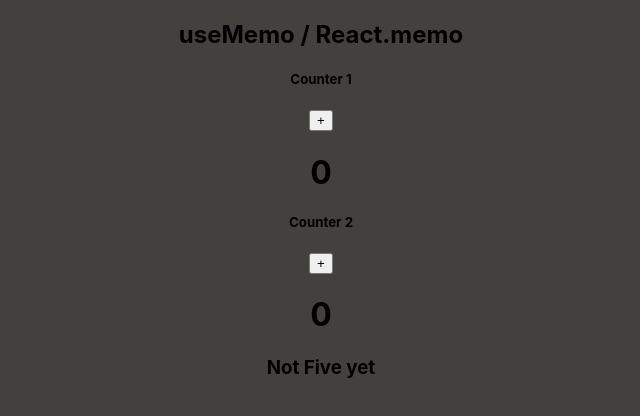
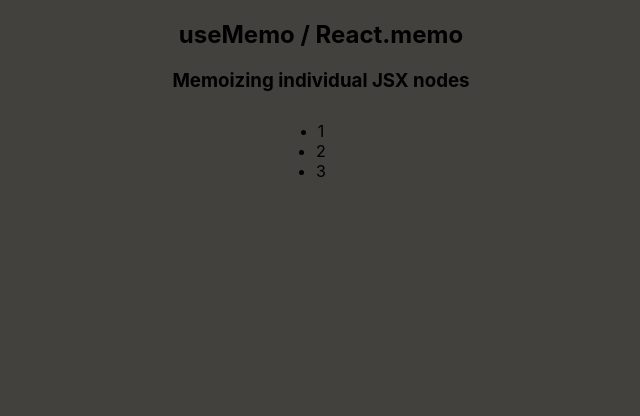
Before and after one commit to AndriiNyzhnyk1994/material-app, a React (Create React App) app: page / in a window 1280 px wide. Shown: the top 416 px of the page, without its empty margins (319-959 px from the left). Built offline with nearby package versions, Linux system fonts and the light colour scheme; the HTML template or start-up script is replaced by a standard one.

Commit message:
useMemo testing done (part 2 done)

```diff
--- a/src/Lesson-3/Lesson3.jsx
+++ b/src/Lesson-3/Lesson3.jsx
@@ -1,12 +1,14 @@
 import React from 'react'
-import { Example1 } from './myExample/exapmle1/Example1'
+import { Example1 } from './myExample/Example1'
+import { UseMemoDocs1 } from './useMemoDocs/UseMemoDocs1'
 
 export function Lesson3() {
 
     return (
         <>
            <h2>useMemo / React.memo</h2>
-            <Example1/>
+            {/* <Example1/> */}
+            <UseMemoDocs1/>
         </>
     )
 }
--- /dev/null
+++ b/src/Lesson-3/useMemoDocs/UseMemoDocs1.jsx
@@ -0,0 +1,26 @@
+import { useMemo } from "react";
+
+
+export function UseMemoDocs1() {
+
+    const children = useMemo(() => <MyList />, [])
+    // this is how we are using useMemo for JSX
+
+    return(
+        <>
+            <h3>Memoizing individual JSX nodes</h3>
+            {children}
+        </>
+    )
+}
+
+
+const MyList = () => {
+    return(
+        <ul>
+            <li>1</li>
+            <li>2</li>
+            <li>3</li>
+        </ul>
+    )
+}
```
Also changed, not shown: src/Lesson-3/myExample/Count.jsx (renamed from src/Lesson-3/myExample/exapmle1/Count.jsx), src/Lesson-3/myExample/Example1.jsx (renamed from src/Lesson-3/myExample/exapmle1/Example1.jsx), src/Lesson-3/myExample/IsFive.jsx (renamed from src/Lesson-3/myExample/exapmle1/IsFive.jsx).
